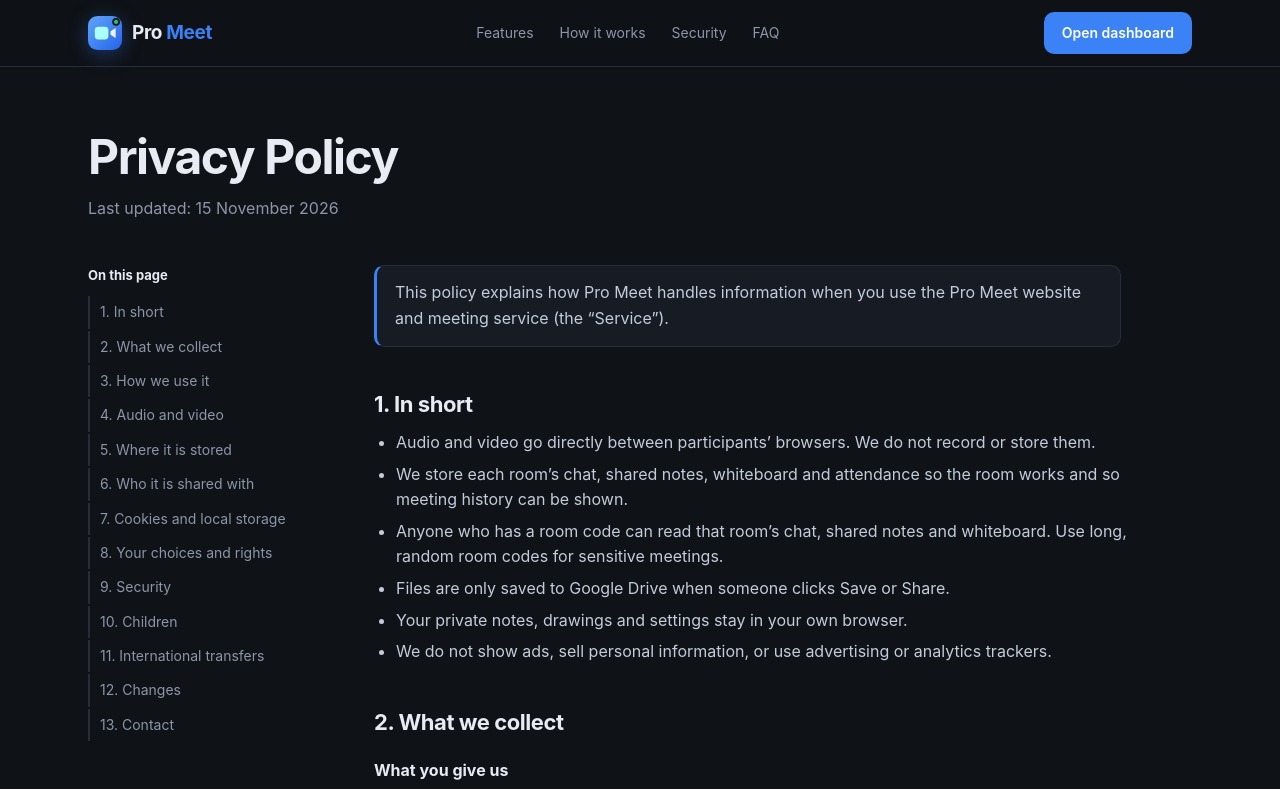
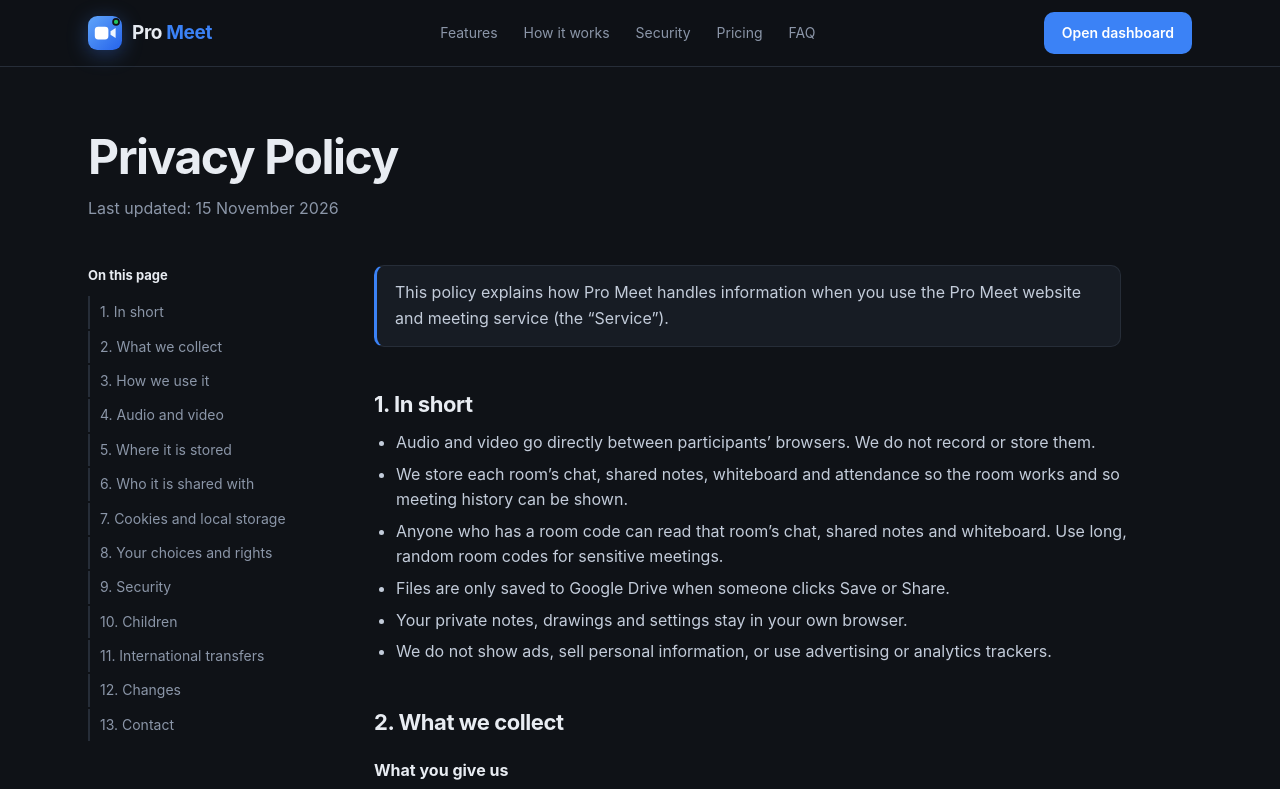
Before and after one commit to Newton-web-ux/Pro-Meet, a plain HTML site: page privacy.html in a window 1280 px wide. Shown: the top 789 px of the page. Drawn offline with Linux system fonts and the light colour scheme.

Commit message:
Update privacy.html to include Pricing links

```diff
--- a/privacy.html
+++ b/privacy.html
@@ -14,7 +14,7 @@
   <defs><linearGradient id="lg" x1="0" y1="0" x2="1" y2="1"><stop offset="0" stop-color="#60a5fa"/><stop offset="1" stop-color="#2563eb"/></linearGradient></defs>
   <symbol id="logo" viewBox="0 0 40 40">
     <rect width="40" height="40" rx="11" fill="url(#lg)"/>
-    <rect x="8" y="12.5" width="16" height="15" rx="4" fill="#afff"/>
+    <rect x="8" y="12.5" width="16" height="15" rx="4" fill="#fff"/>
     <path d="M26.5 18 32.5 14v12l-6-4z" fill="#fff" fill-opacity=".92"/>
     <circle cx="33" cy="7" r="3.5" fill="#22c55e" stroke="#0f1217" stroke-width="2"/>
   </symbol>
@@ -24,7 +24,7 @@
 <header class="nav">
   <div class="wrap">
     <a class="logo" href="index.html" aria-label="Pro Meet home"><svg viewBox="0 0 40 40" aria-hidden="true"><use href="#logo"/></svg><span>Pro <em>Meet</em></span></a>
-    <nav class="links" aria-label="Main"><a href="index.html#features">Features</a><a href="index.html#how">How it works</a><a href="index.html#trust">Security</a><a href="index.html#faq">FAQ</a></nav>
+    <nav class="links" aria-label="Main"><a href="index.html#features">Features</a><a href="index.html#how">How it works</a><a href="index.html#trust">Security</a><a href="payment.html">Pricing</a><a href="index.html#faq">FAQ</a></nav>
     <div class="nav-cta"><a class="btn" href="dashboard.html">Open dashboard</a></div>
   </div>
 </header>
@@ -167,7 +167,7 @@
   <div class="wrap">
     <div class="foot-grid">
       <div><a class="logo" href="index.html" aria-label="Pro Meet home"><svg viewBox="0 0 40 40" aria-hidden="true"><use href="#logo"/></svg><span>Pro <em>Meet</em></span></a><p>Video meetings with a whiteboard, notes and host controls built in.</p></div>
-      <div><h4>Product</h4><a href="index.html#features">Features</a><a href="index.html#how">How it works</a><a href="index.html#trust">Security</a><a href="index.html#faq">FAQ</a></div>
+      <div><h4>Product</h4><a href="index.html#features">Features</a><a href="index.html#how">How it works</a><a href="index.html#trust">Security</a><a href="payment.html">Pricing</a><a href="index.html#faq">FAQ</a></div>
       <div><h4>Get started</h4><a href="dashboard.html">Dashboard</a><a href="meeting.html">Join a meeting</a></div>
       <div><h4>Legal</h4><a href="terms.html">Terms of Use</a><a href="privacy.html">Privacy Policy</a></div>
     </div>
```
